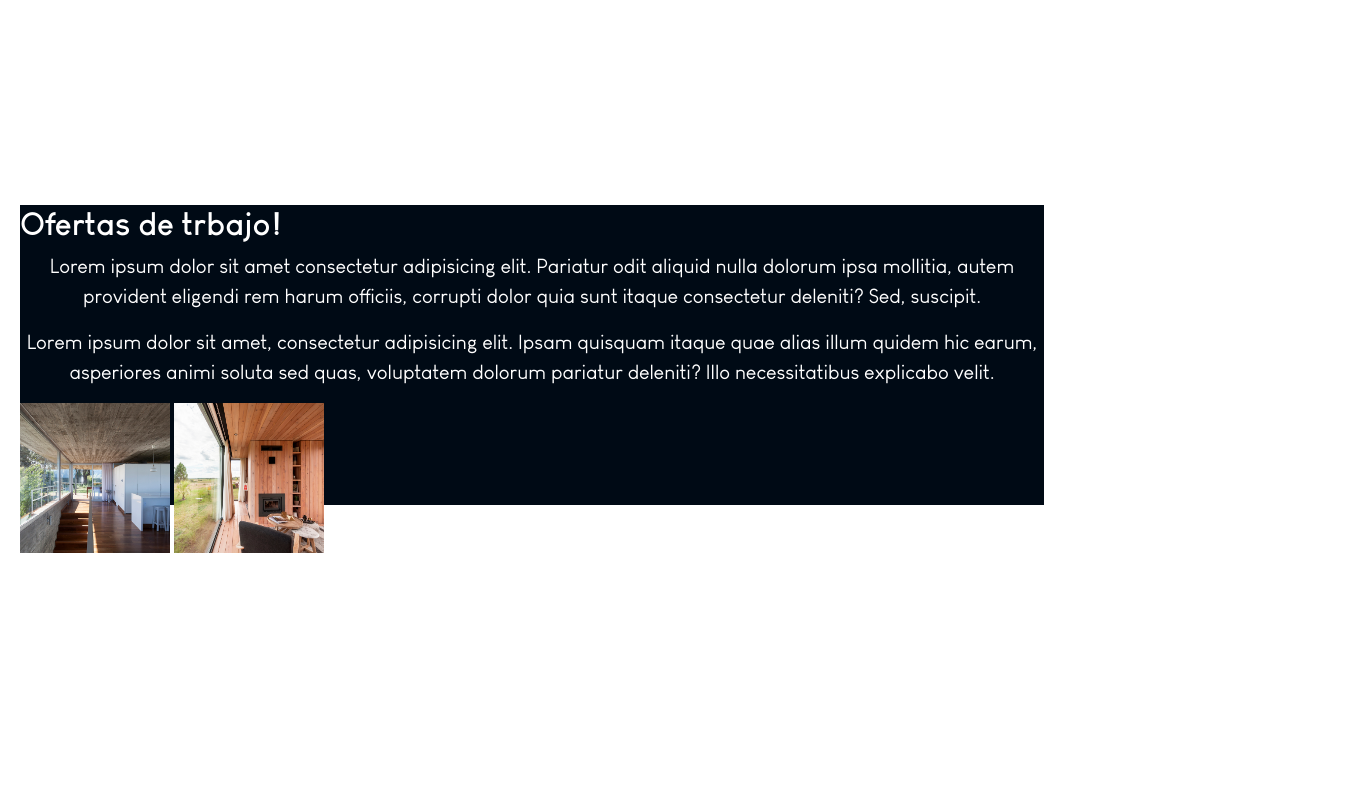
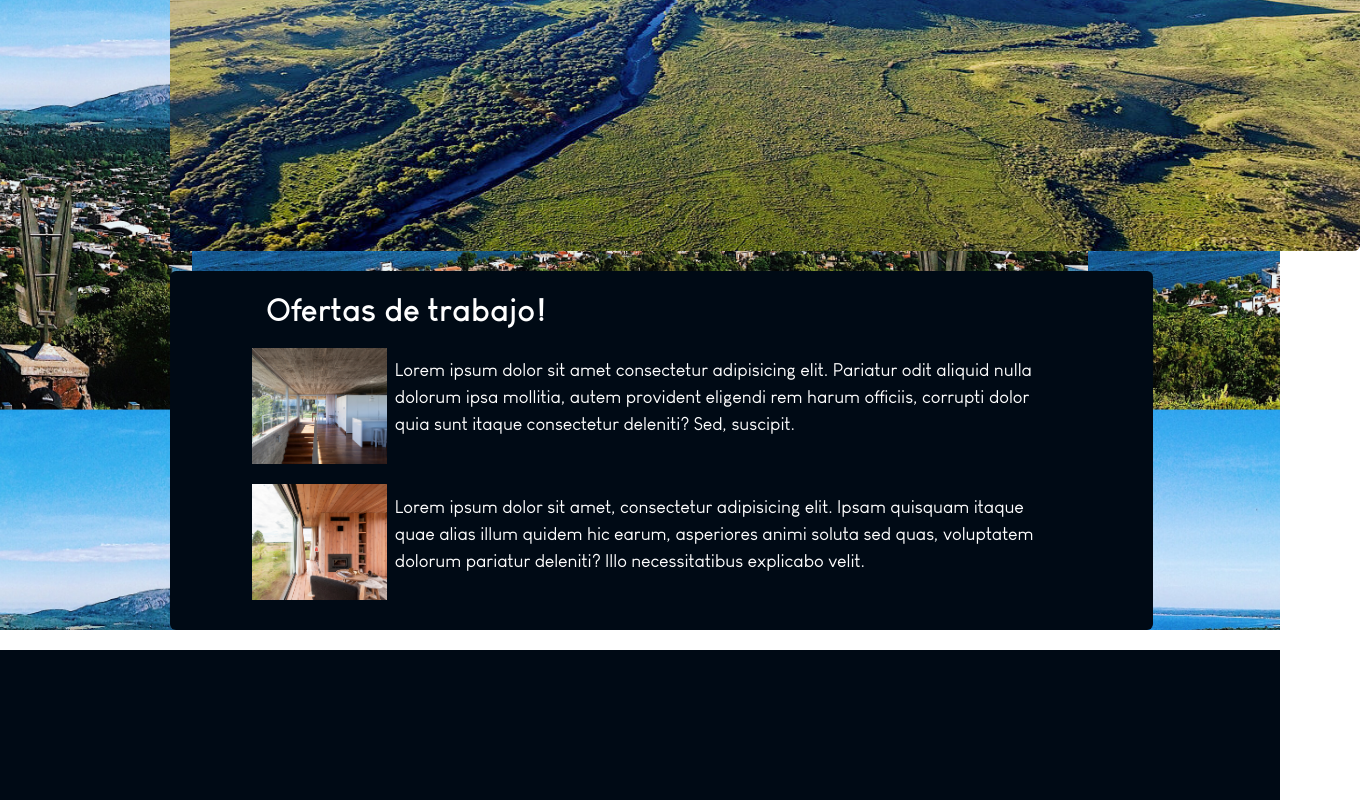
Before and after one commit to iaraparodi/pre-entrega, a plain HTML site: page busco-up.html in a window 1280 px wide. Shown: the part 365-1165 px from the top of the page, 1360 px wide, since content can reach past the window. Before the commit the page ends 918 px from the top, so only its background shows below. Drawn offline with nearby package versions, Linux system fonts and the light colour scheme.

Commit message:
busco up

```diff
--- a/busco-up.html
+++ b/busco-up.html
@@ -33,20 +33,25 @@
         </nav>
     </header>
 
-    <main>
-        <section class="sectionBuscoup">
+    <main class="fondo">
+        <section class="sectionTengoup">
             <h1>Registrate</h1>
+            <img class="fondoDois rounded" src="./assets/img/fondo2.jpg" alt="">
         </section>
-        <section class="sectionSimpleB">
-            <h2>Ofertas de trbajo!</h2>
-            <p>Lorem ipsum dolor sit amet consectetur adipisicing elit. Pariatur odit aliquid nulla dolorum ipsa mollitia, autem provident eligendi rem harum officiis, corrupti dolor quia sunt itaque consectetur deleniti? Sed, suscipit.</p>
-            <p>Lorem ipsum dolor sit amet, consectetur adipisicing elit. Ipsam quisquam itaque quae alias illum quidem hic earum, asperiores animi soluta sed quas, voluptatem dolorum pariatur deleniti? Illo necessitatibus explicabo velit.</p>
-            <div>
-                <img src="./assets/img/casa1.jpg" alt="">
-                <img src="./assets/img/casa2.jpg" alt="">
+        <section class="sectionSimple rounded">
+            <div class="containerDos row row-cols-10 m-auto">
+                <h2>Ofertas de trabajo!</h2>
+                <img class="col-2 row" src="./assets/img/casa1.jpg" alt="Interior de casa, escalera y ventana con vista al campo">
+                <p class="col-10 row-2">Lorem ipsum dolor sit amet consectetur adipisicing elit. Pariatur odit aliquid nulla dolorum ipsa mollitia, autem provident eligendi rem harum officiis, corrupti dolor quia sunt itaque consectetur deleniti? Sed, suscipit.</p>
+                <img class="col-2 row" src="./assets/img/casa2.jpg" alt="Interior de casa, living y ventana con vista al campo ">
+                <p class="col-10 row-2">Lorem ipsum dolor sit amet, consectetur adipisicing elit. Ipsam quisquam itaque quae alias illum quidem hic earum, asperiores animi soluta sed quas, voluptatem dolorum pariatur deleniti? Illo necessitatibus explicabo velit.</p>
             </div>
         </section>
     </main>
+
+    <footer>
+
+    </footer>
 
     <script src="https://cdn.jsdelivr.net/npm/@popperjs/core@2.11.8/dist/umd/popper.min.js" integrity="sha384-I7E8VVD/ismYTF4hNIPjVp/Zjvgyol6VFvRkX/vR+Vc4jQkC+hVqc2pM8ODewa9r" crossorigin="anonymous"></script>
     <script src="https://cdn.jsdelivr.net/npm/bootstrap@5.3.3/dist/js/bootstrap.min.js" integrity="sha384-0pUGZvbkm6XF6gxjEnlmuGrJXVbNuzT9qBBavbLwCsOGabYfZo0T0to5eqruptLy" crossorigin="anonymous"></script>
--- a/css/style.css
+++ b/css/style.css
@@ -219,6 +219,7 @@ footer p{
 .sectionSimple img{
     width: 19%;
     height: 19%;
+    padding: 10px;
 }
 
 footer{
```
Also changed, not shown: tengo-in.html (+19 -0 lines).
